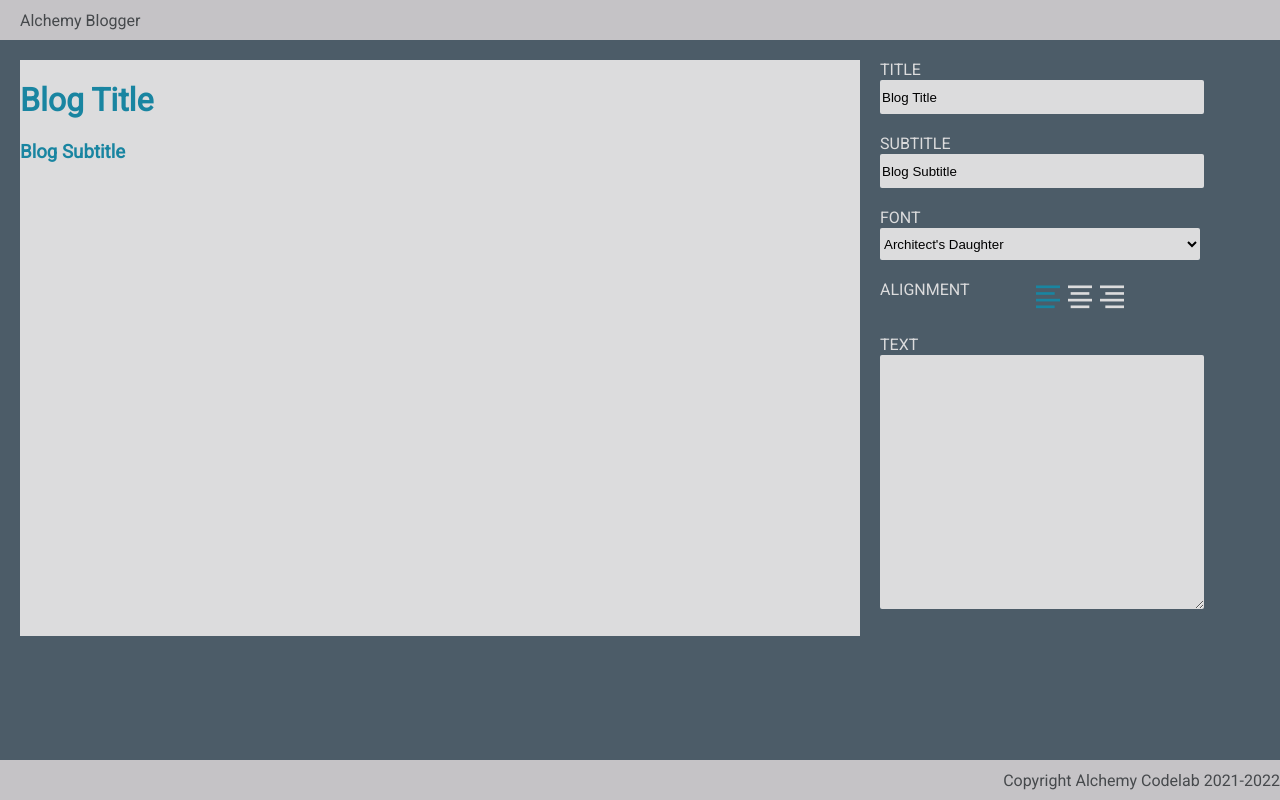
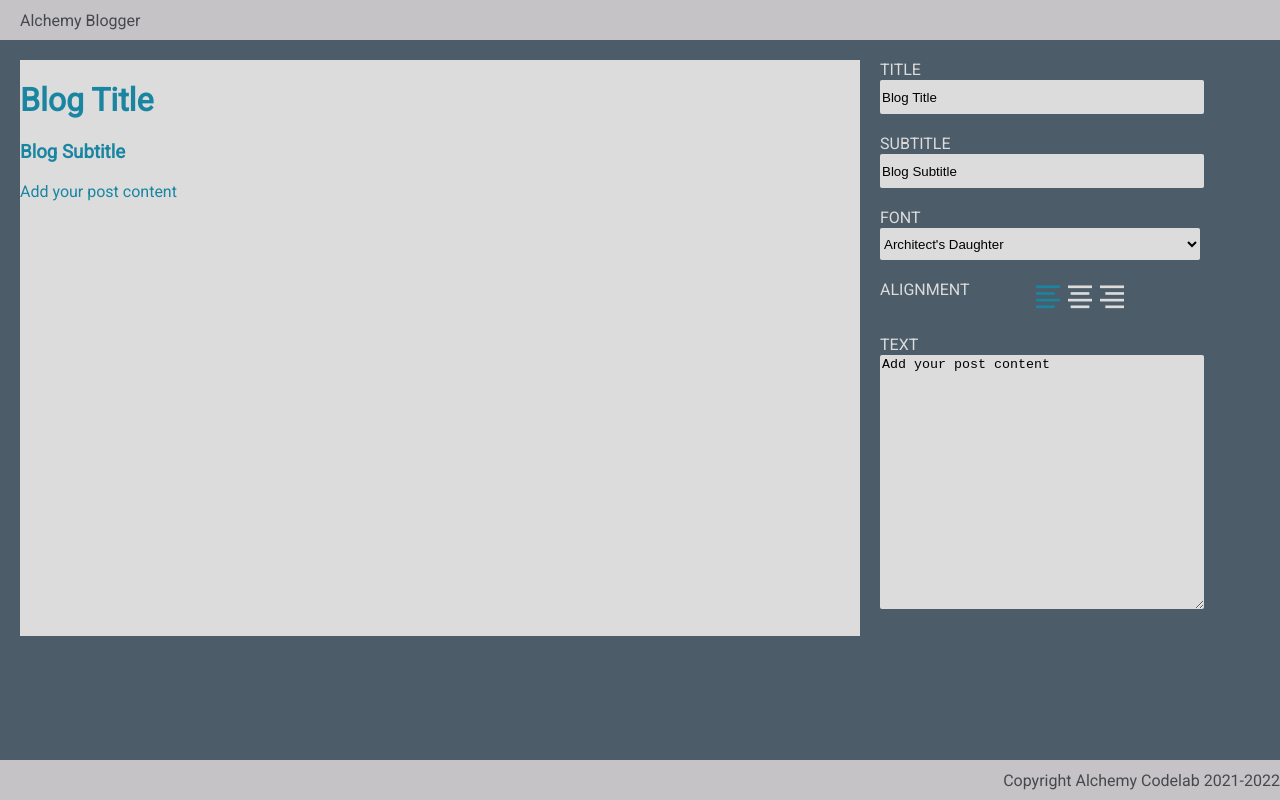
Before and after one commit to Olivia-Pasion/blog-builder-react, a React (Create React App) app: page / in a window 1280 px wide. Built offline with nearby package versions, Linux system fonts and the light colour scheme; a web font is replaced by a local one.

Commit message:
text state added to Main, Editor, Preview js'

```diff
--- a/src/components/Editor/Editor.js
+++ b/src/components/Editor/Editor.js
@@ -2,7 +2,7 @@ import React from 'react';
 
 import './Editor.css';
 
-export default function Editor({ title, setTitle, subtitle, setSubtitle, font, setFont, setAlign }) {
+export default function Editor({ title, setTitle, subtitle, setSubtitle, font, setFont, setAlign, text, setText }) {
   return (
     <div className="editor">
       <div className="form-control">
@@ -45,7 +45,7 @@ export default function Editor({ title, setTitle, subtitle, setSubtitle, font, s
         </div>
       </div>
       <div className="form-control">
-        <textarea style={{ height: '250px' }} />
+        <textarea value={text} onChange={(e) => setText(e.target.value)} style={{ height: '250px' }} />
         <label>Text</label>
       </div>
     </div>
--- a/src/components/Home/Home.js
+++ b/src/components/Home/Home.js
@@ -11,6 +11,7 @@ export default function Home() {
   const [subtitle, setSubtitle] = useState('Blog Subtitle');
   const [font, setFont] = useState("Architect's Daughter");
   const [align, setAlign] = useState('');
+  const [text, setText] = useState('Add your post content');
   return (
     <main>
       {/* pass the state variables as props to the presentational components */}
@@ -19,6 +20,7 @@ export default function Home() {
         subtitle={subtitle}
         font={font}
         align={align}
+        text={text}
       />
       <Editor
         title={title}
@@ -29,6 +31,8 @@ export default function Home() {
         setFont={setFont}
         align={align}
         setAlign={setAlign}
+        text={text}
+        setText={setText}
       />
     </main>
   );
--- a/src/components/Preview/Preview.js
+++ b/src/components/Preview/Preview.js
@@ -2,7 +2,7 @@ import React from 'react';
 
 import './Preview.css';
 
-export default function Preview({ title, subtitle, font, align }) {
+export default function Preview({ title, subtitle, font, align, text }) {
   // implement a Preview screen here
   //  Note - the HTML should have the following structure
   //  the main div should have a class of preview and the font-name prop
@@ -19,6 +19,7 @@ export default function Preview({ title, subtitle, font, align }) {
     <div className={`preview ${font}`} style={{ textAlign: align }}>
       <h1>{title}</h1>
       <h3>{subtitle}</h3>
+      <p>{text}</p>
     </div>
   );
 }
```
